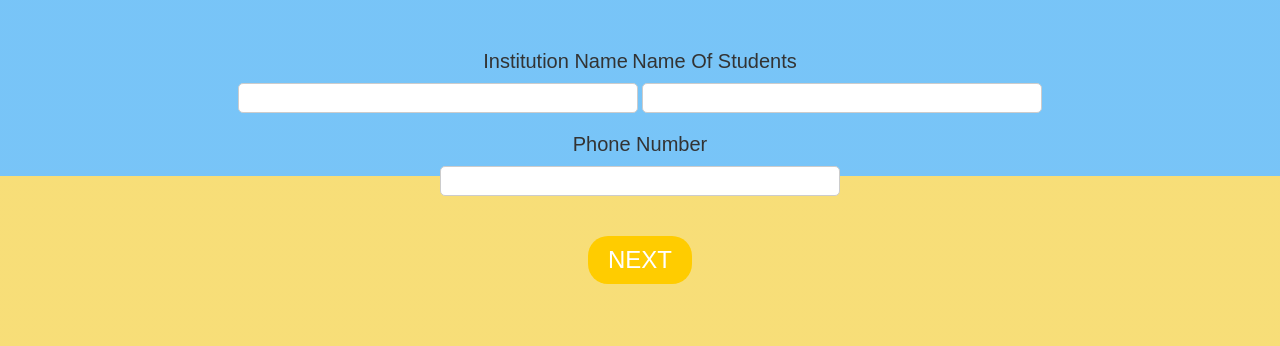
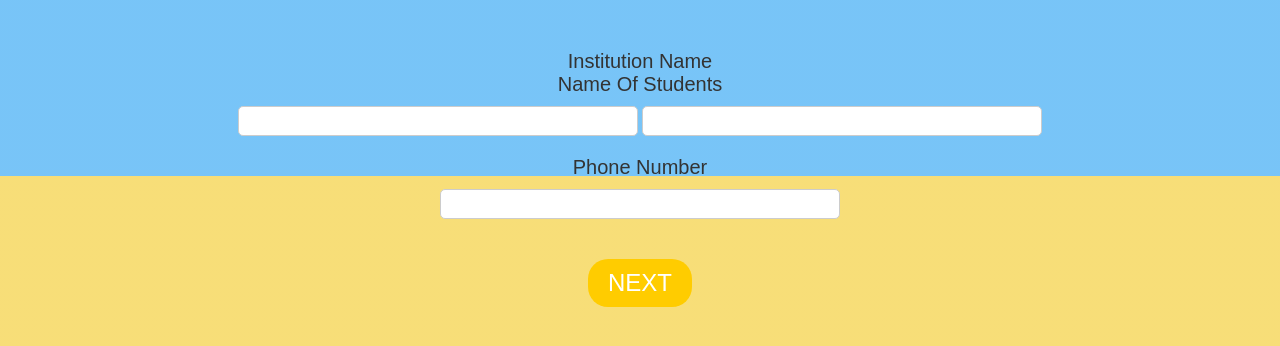
Before and after one commit to Myfirstform/second, a plain HTML site: page index.html in a window 1280 px wide. Shown: the part 224-570 px from the top of the page. Drawn offline with Linux system fonts and the light colour scheme.

Commit message:
Update index.html

```diff
--- a/index.html
+++ b/index.html
@@ -17,7 +17,7 @@
         </div>
         <div class="form">
             <form method="POST" action="https://script.google.com/macros/s/AKfycbznsFKmeBjbwO3-mJvhCLzQc-jeRAXGqV_6-_xeVPG_S8l1meDNCzopCcUI46SOHanM/exec">
-                <label for="">Institution Name</label>
+                <label for="">Institution Name</label> <br>
                 <label for="" class="nos">Name Of Students</label>
                 <br>
                 <input type="text" name="college">
```
